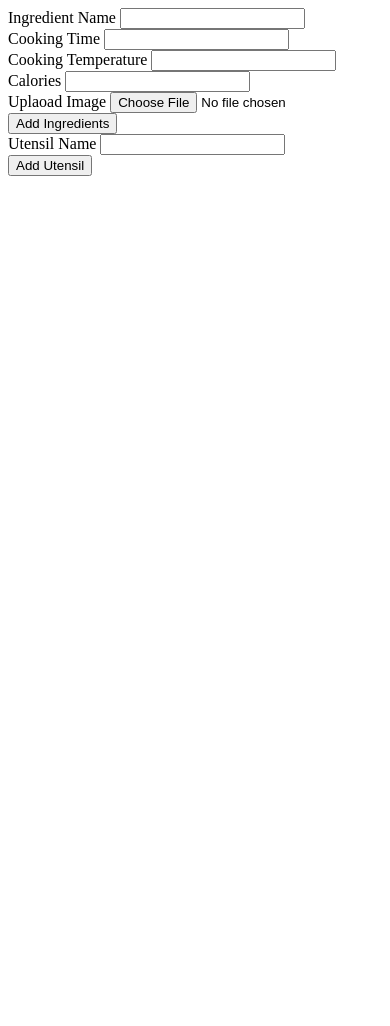
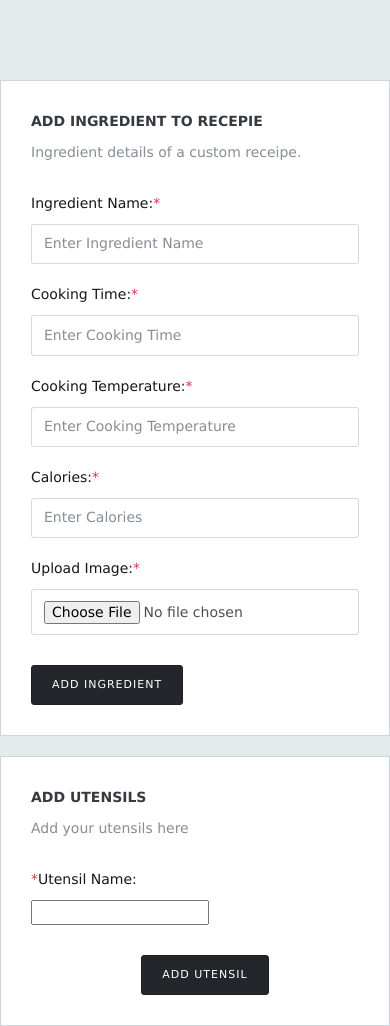
Before and after one commit to rushitkanani/cooking_robot, a PHP site: page /ingredients.php in a window 390 px wide. Before the commit the page ends 176 px from the top, so only its background shows below. Run offline with PHP 8.4, Linux system fonts and the light colour scheme; some web fonts are replaced.

Commit message:
Update ingredients.php

```diff
--- a/ingredients.php
+++ b/ingredients.php
@@ -1,35 +1,78 @@
 <!DOCTYPE html>
 <html lang="en">
 <head>
+<link rel="stylesheet" href="css/bootstrap.css">
+    <div class="rcorners">
+
     <meta charset="UTF-8">
     <meta http-equiv="X-UA-Compatible" content="IE=edge">
     <meta name="viewport" content="width=device-width, initial-scale=1.0">
-    <title>Add Ingredients</title>
 </head>
 <body>
-<form form method="post" action="add_ingredients.php" enctype="multipart/form-data" id="myform">
-    <label for = "ing_name">Ingredient Name</label>
-    <input type="text" id="ingrident_name" name="ingrident_name"  required><br>
-    <label for = "cooking_time">Cooking Time</labelTime</label>
-    <input type="text" id="cooking_time" name="cooking_time"  required ><br>
-    <label for = "cooking_temp">Cooking Temperature</labelTime</label>
-    <input type="text" id="cooking_temp" name="cooking_temp" required ><br>
-    <label for = "calories">Calories</label>
-    <input type="text" id="calories" name="calories" required ><br>
-    <label for = "file">Uplaoad Image</label>
-    <input input type="file" id="image" name="image" accept="image/*"/><br>
-    <input type="submit"  value="Add Ingredients" id="upload" name="upload">
+<div class="row mg-t-80">
+          <div class="col-xl-6" style="background-color: #fff;">
+            <div class="form-layout form-layout-4" >
+              <h6 class="tx-gray-800 tx-uppercase tx-bold tx-14 mg-b-10">Add Ingredient to Recepie</h6>
+              <p class="mg-b-30 tx-gray-600">Ingredient details of a custom receipe.</p>
+              <form method="post" action="add_ingredients.php" enctype="multipart/form-data" id="myform">
+              <div class="row">
+                <label class="col-sm-4 form-control-label">Ingredient Name: <span class="tx-danger">*</span></label>
+                <div class="col-sm-8 mg-t-10 mg-sm-t-0">
+                  <input type="text" class="form-control" placeholder="Enter Ingredient Name" id="ingrident_name" name="ingrident_name" required>
+                </div>
+              </div><!-- row -->
+              <div class="row mg-t-20">
+                <label class="col-sm-4 form-control-label">Cooking Time: <span class="tx-danger">*</span></label>
+                <div class="col-sm-8 mg-t-10 mg-sm-t-0">
+                  <input type="text" class="form-control" placeholder="Enter Cooking Time" id="cooking_time" name="cooking_time"  required>
+                </div>
+              </div>
+              <div class="row mg-t-20">
+                <label class="col-sm-4 form-control-label">Cooking Temperature: <span class="tx-danger">*</span></label>
+                <div class="col-sm-8 mg-t-10 mg-sm-t-0">
+                  <input type="text" class="form-control" placeholder="Enter Cooking Temperature" id="cooking_temp" name="cooking_temp"  required>
+                </div>
+              </div>
+              <div class="row mg-t-20">
+                <label class="col-sm-4 form-control-label">Calories: <span class="tx-danger">*</span></label>
+                <div class="col-sm-8 mg-t-10 mg-sm-t-0">
+                <input type="text" class="form-control" placeholder="Enter Calories" id="calories" name="calories" required>
+                </div>
+              </div>
+              <div class="row mg-t-20">
+                <label class="col-sm-4 form-control-label">Upload Image: <span class="tx-danger">*</span></label>
+                <div class="col-sm-8 mg-t-10 mg-sm-t-0">
+                <input type="file" class="form-control" id="image" name="image" accept="image/*"/>
+                </div>
+              </div>
 
+              <div class="form-layout-footer mg-t-30">
+                <button class="btn btn-info btn-dark active" id="upload" name="upload">Add Ingredient</button>
+              </div><!-- form-layout-footer -->
+            <!-- form-layout -->
+            </div>
+          </div><!-- col-6 -->
 </form>
+          <div class="col-xl-6 mg-t-20 mg-xl-t-0" style="background-color: #fff;">
+            <div class="form-layout form-layout-4">
+              <h6 class="tx-gray-800 tx-uppercase tx-bold tx-14 mg-b-10">Add Utensils</h6>
+              <p class="mg-b-30 tx-gray-600">Add your utensils here</p>
+              <form>
+              <div class="row">
+                <label class="col-sm-4 form-control-label"><span class="tx-danger">*</span> Utensil Name:</label>
+                <div class="col-sm-8 mg-t-10 mg-sm-t-0">
+                <input type="text" id="utensil" name="utensil"   required>
+</div>
+                <div class="form-layout-footer mg-t-30" style="padding-left: 35%;">
+                <button class="btn btn-info btn-dark active" id="add_utensil" name="add_utensil">Add Utensil</button>
 
-<form form method="post"  >
-    <label for = "utensil">Utensil Name</label>
-    <input type="text" id="utensil" name="utensil"  required><br>
-    <input type="button" id="add_utensil" name="add_utensil" value="Add Utensil">
+              </div>
+                </div>
+              </div><!-- row --><!-- row -->
+            </div><!-- form-layout -->
+          </div><!-- col-6 -->
 </form>
-
-
-<script src="ajax.js"></script>
+        <script src="ajax.js"></script>
 <script type = "text/javascript">
   console.log("hello")
   $(function () {
```
